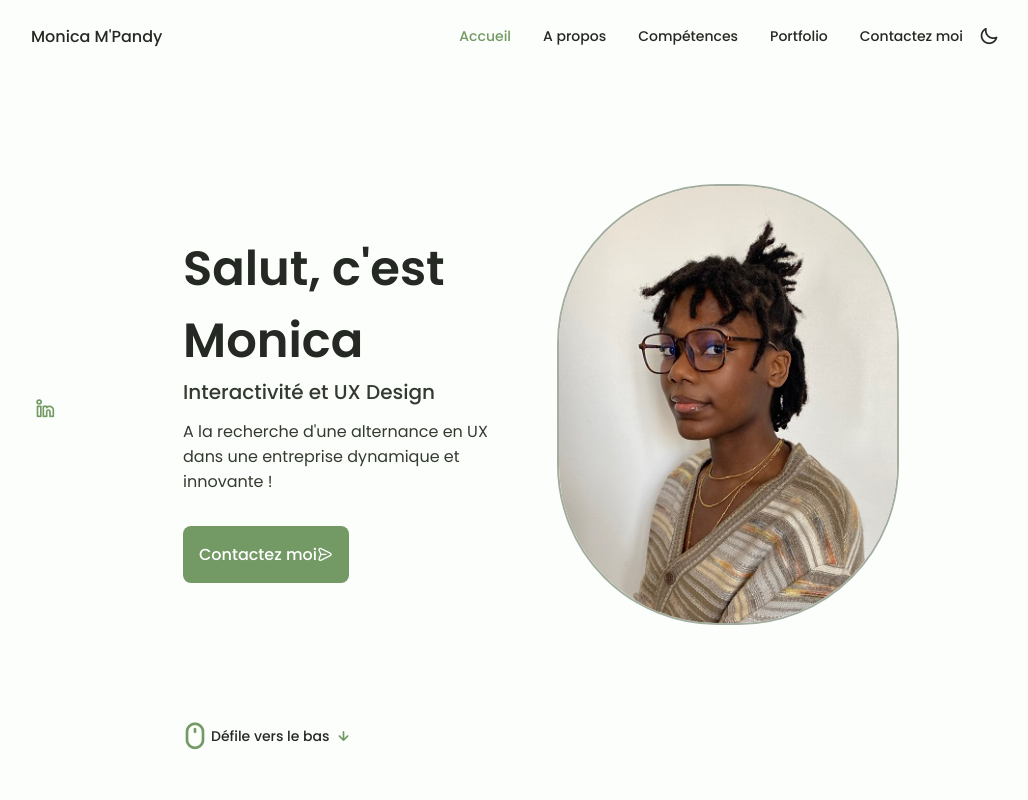
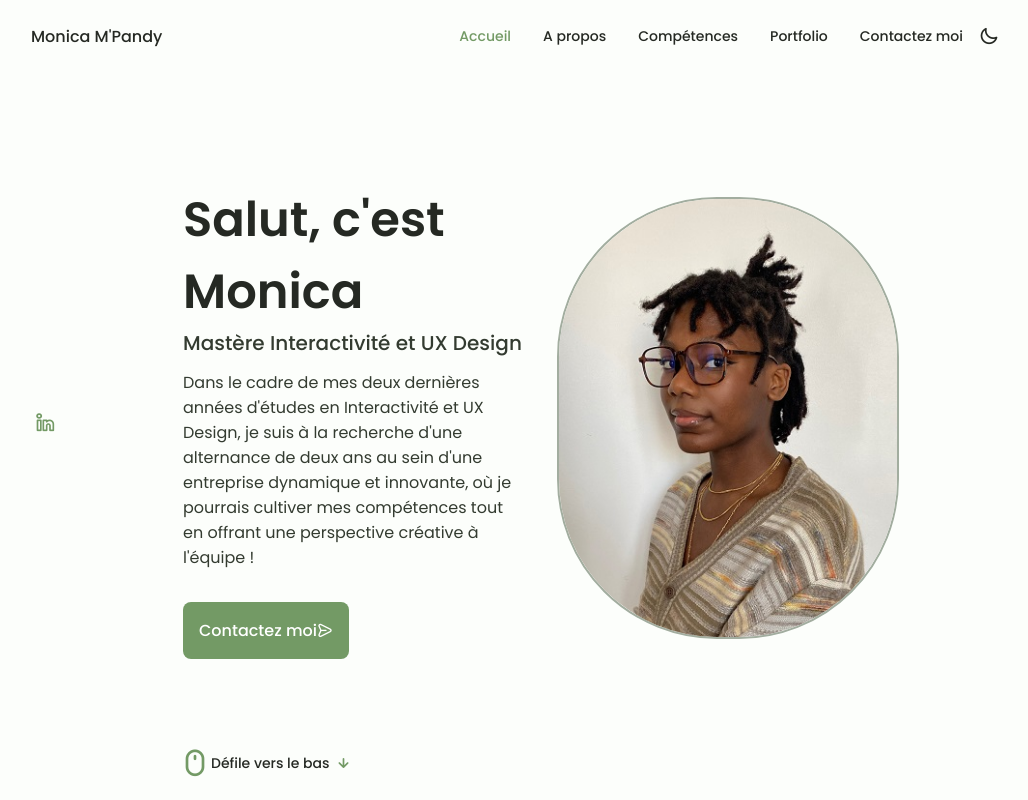
Before and after one commit to mncmpandy/welcome, a plain HTML site: page index.html in a window 1280 px wide. Shown: the top 800 px of the page, without its empty margins (125-1153 px from the left). Drawn offline with nearby package versions, Linux system fonts and the light colour scheme.

Commit message:
Update index.html

```diff
--- a/index.html
+++ b/index.html
@@ -89,8 +89,8 @@
 
                         <div class="home__data">
                             <h1 class="home__title">Salut, c'est Monica</h1>
-                            <h3 class="home__subtitle">Interactivité et UX Design</h3>
-                            <p class="home__description">A la recherche d'une alternance en UX dans une entreprise dynamique et innovante !</p>
+                            <h3 class="home__subtitle">Mastère Interactivité et UX Design</h3>
+                            <p class="home__description">Dans le cadre de mes deux dernières années d'études en Interactivité et UX Design, je suis à la recherche d'une alternance de deux ans au sein d'une entreprise dynamique et innovante, où je pourrais cultiver mes compétences tout en offrant une perspective créative à l'équipe !</p>
                             <a href="#contact" class="button button--flex">
                                Contactez moi <i class="uil uil-message button__icon"></i>
                             </a>
@@ -568,7 +568,7 @@ tout en offrant une perspective fraîche et créative à l'équipe !</p>
         <div class="footer__container container grid">
           <div>
             <h1 class="footer__title">Monica</h1>
-            <span class="footer__subtitle">Etudiante en développement web</span>
+
           </div>
 
           <ul class="footer__links">
```
